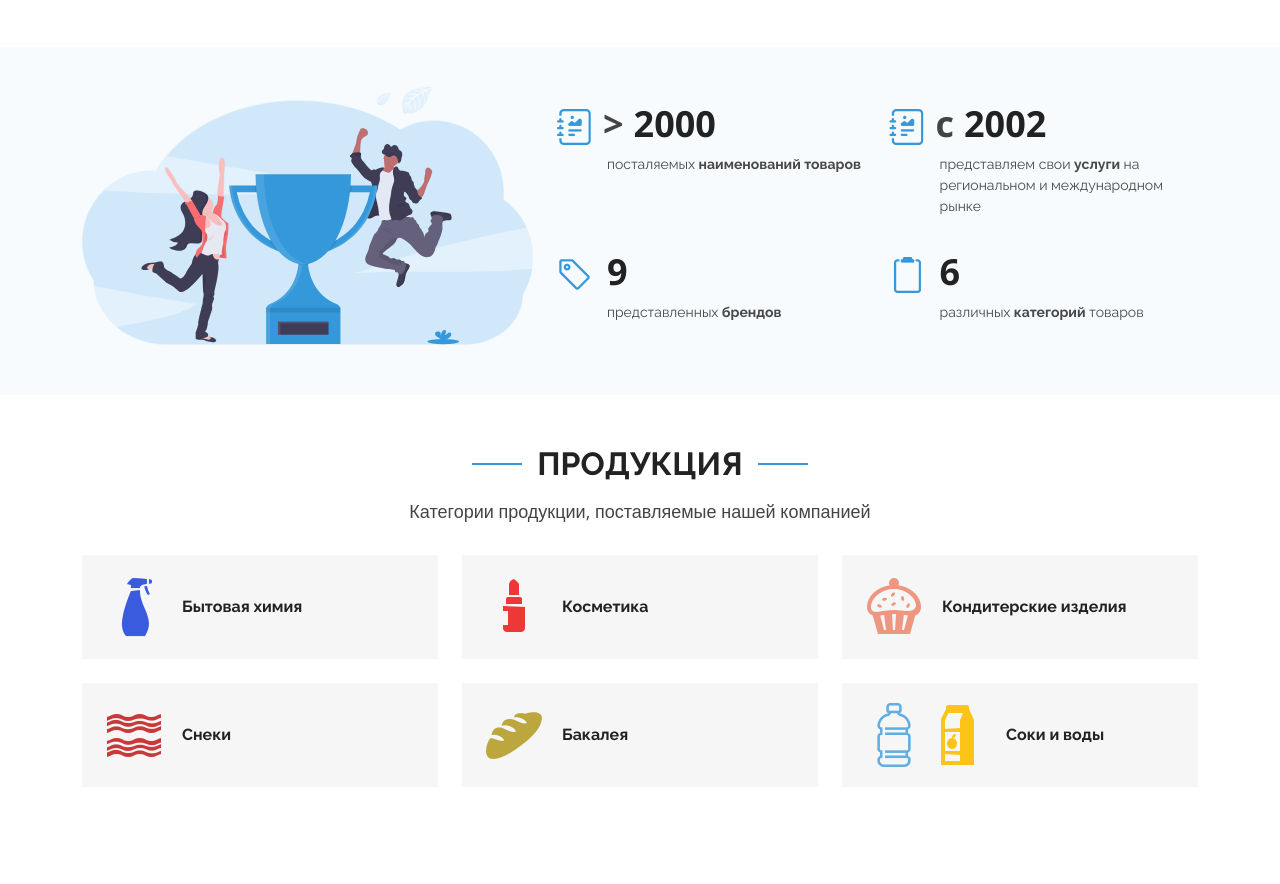
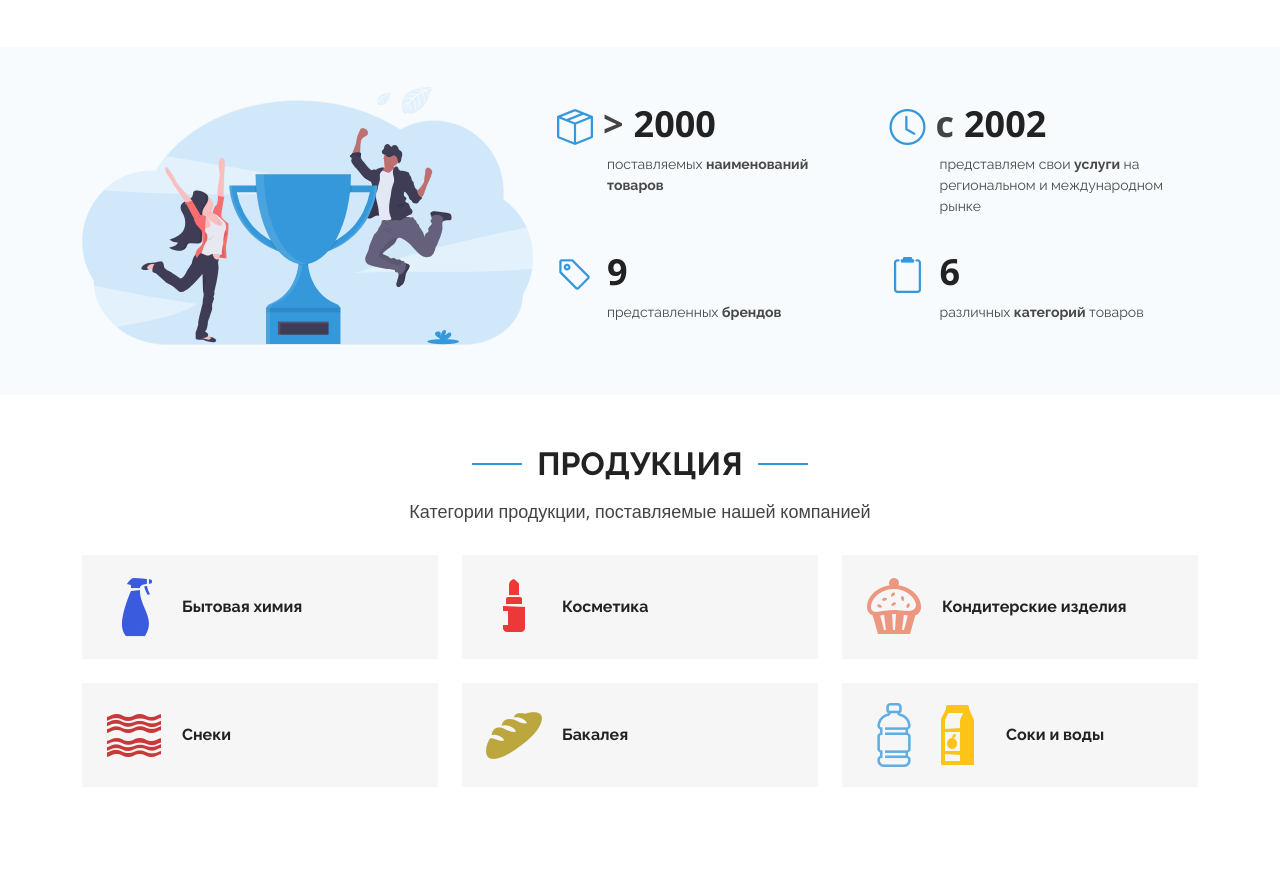
Before and after one commit to tdoptservice/tdoptservice.github.io, a plain HTML site: page index.html in a window 1280 px wide. Shown: the part 931-1815 px from the top of the page. Drawn offline with nearby package versions, Linux system fonts and the light colour scheme.

Commit message:
Add files via upload

```diff
--- a/index.html
+++ b/index.html
@@ -174,7 +174,7 @@
 
                 <div class="col-md-6 d-md-flex align-items-md-stretch">
                   <div class="count-box">
-                    <i class="bi bi-journal-richtext"></i>
+                    <i class="bi bi-box-seam"></i>
                     <div class="d-flex flex-row">
                       <b class="d-flex justify-content-center align-items-center"
                         style="padding-left: 10px; font-size: 36px; line-height: 30px">></b>
@@ -182,14 +182,14 @@
                         class="purecounter" style="margin-left: 10px;">
                       </span>
                     </div>
-                    <p> посталяемых <strong>наименований товаров</strong>
+                    <p> поставляемых <strong>наименований товаров</strong>
                     </p>
                   </div>
                 </div>
 
                 <div class="col-md-6 d-md-flex align-items-md-stretch">
                   <div class="count-box">
-                    <i class="bi bi-journal-richtext"></i>
+                    <i class="bi bi-clock"></i>
                     <div class="d-flex flex-row">
                       <b class="d-flex justify-content-center align-items-center"
                         style="padding-left: 10px; font-size: 36px; line-height: 30px">c</b>
```
